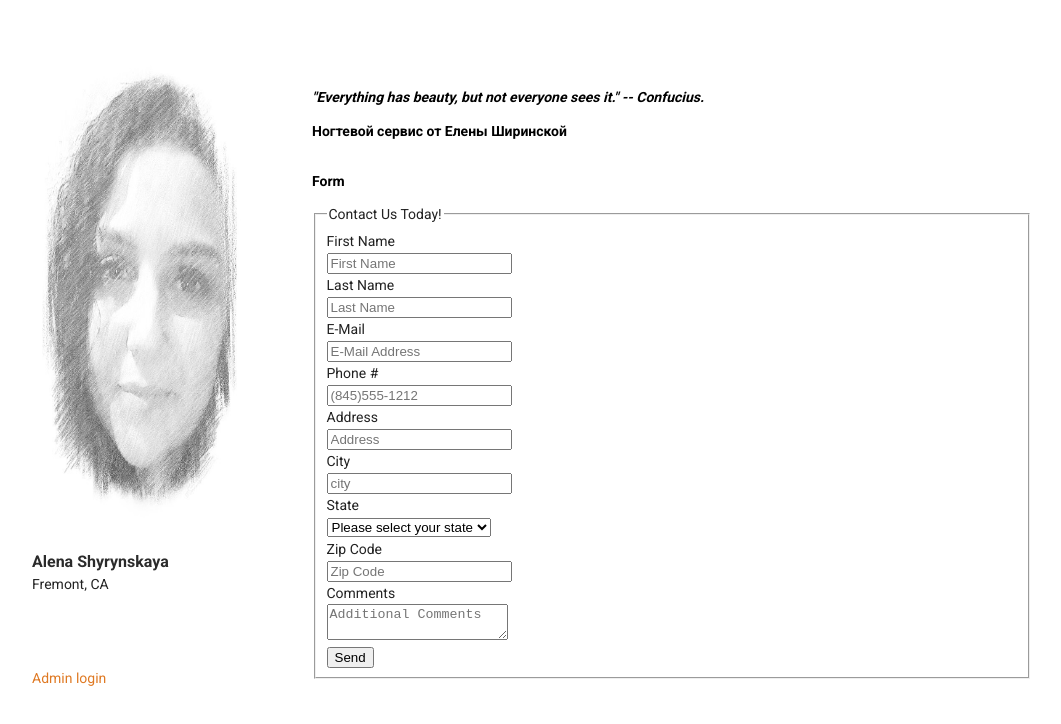
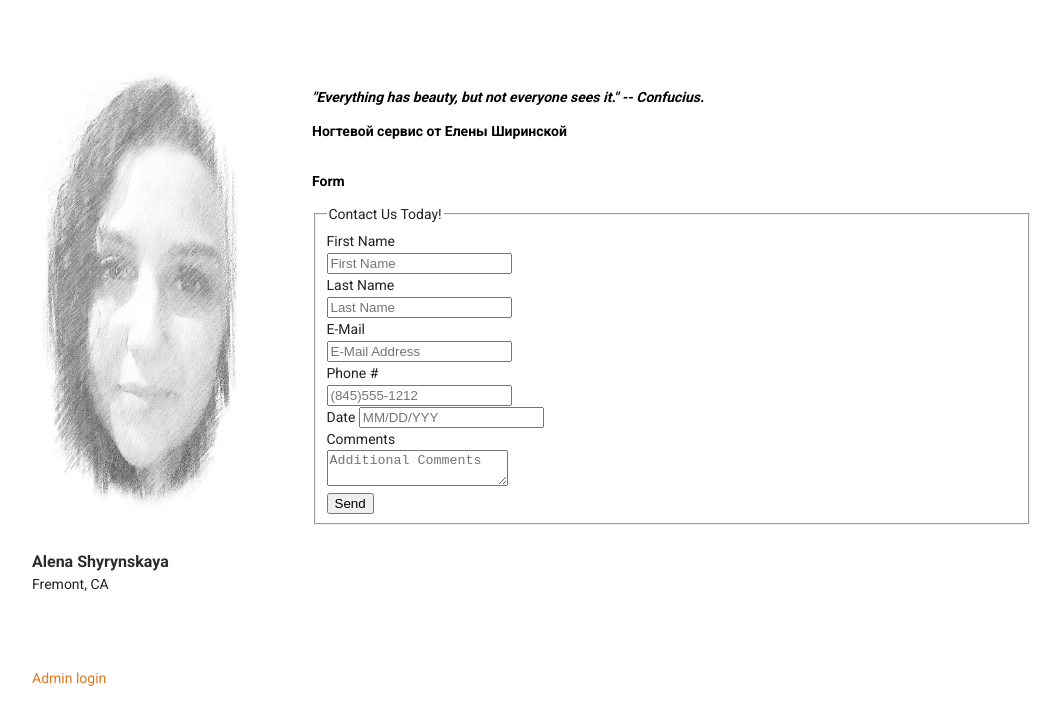
Before and after one commit to lenamanipedi/lenamanipedi.github.io, a plain HTML site: page index.html in a window 1280 px wide. Shown: the whole page, without its empty margins (108-1169 px from the left). Drawn offline with nearby package versions, Linux system fonts and the light colour scheme.

Commit message:
Update index.html

```diff
--- a/index.html
+++ b/index.html
@@ -130,103 +130,19 @@
 
 <!-- Text input-->
 
-<div class="form-group">
-  <label class="col-md-4 control-label">Address</label>
-    <div class="col-md-4 inputGroupContainer">
-    <div class="input-group">
-        <span class="input-group-addon"><i class="glyphicon glyphicon-home"></i></span>
-  <input name="address" placeholder="Address" class="form-control" type="text">
+<div class="bootstrap-iso">
+ <div class="container-fluid">
+  <div class="row">
+   <div class="col-md-6 col-sm-6 col-xs-12">
+  <div class="form-group"> <!-- Date input -->
+        <label class="control-label" for="date">Date</label>
+        <input class="form-control" id="date" name="date" placeholder="MM/DD/YYY" type="text"/>
+      </div>
+     <!-- Form code ends -->
+
     </div>
   </div>
-</div>
-
-<!-- Text input-->
-
-<div class="form-group">
-  <label class="col-md-4 control-label">City</label>
-    <div class="col-md-4 inputGroupContainer">
-    <div class="input-group">
-        <span class="input-group-addon"><i class="glyphicon glyphicon-home"></i></span>
-  <input name="city" placeholder="city" class="form-control"  type="text">
-    </div>
-  </div>
-</div>
-
-<!-- Select Basic -->
-
-<div class="form-group">
-  <label class="col-md-4 control-label">State</label>
-    <div class="col-md-4 selectContainer">
-    <div class="input-group">
-        <span class="input-group-addon"><i class="glyphicon glyphicon-list"></i></span>
-    <select name="state" class="form-control selectpicker" >
-      <option value=" " >Please select your state</option>
-      <option>Alabama</option>
-      <option>Alaska</option>
-      <option >Arizona</option>
-      <option >Arkansas</option>
-      <option >California</option>
-      <option >Colorado</option>
-      <option >Connecticut</option>
-      <option >Delaware</option>
-      <option >District of Columbia</option>
-      <option> Florida</option>
-      <option >Georgia</option>
-      <option >Hawaii</option>
-      <option >daho</option>
-      <option >Illinois</option>
-      <option >Indiana</option>
-      <option >Iowa</option>
-      <option> Kansas</option>
-      <option >Kentucky</option>
-      <option >Louisiana</option>
-      <option>Maine</option>
-      <option >Maryland</option>
-      <option> Mass</option>
-      <option >Michigan</option>
-      <option >Minnesota</option>
-      <option>Mississippi</option>
-      <option>Missouri</option>
-      <option>Montana</option>
-      <option>Nebraska</option>
-      <option>Nevada</option>
-      <option>New Hampshire</option>
-      <option>New Jersey</option>
-      <option>New Mexico</option>
-      <option>New York</option>
-      <option>North Carolina</option>
-      <option>North Dakota</option>
-      <option>Ohio</option>
-      <option>Oklahoma</option>
-      <option>Oregon</option>
-      <option>Pennsylvania</option>
-      <option>Rhode Island</option>
-      <option>South Carolina</option>
-      <option>South Dakota</option>
-      <option>Tennessee</option>
-      <option>Texas</option>
-      <option> Uttah</option>
-      <option>Vermont</option>
-      <option>Virginia</option>
-      <option >Washington</option>
-      <option >West Virginia</option>
-      <option>Wisconsin</option>
-      <option >Wyoming</option>
-    </select>
-  </div>
-</div>
-</div>
-
-<!-- Text input-->
-
-<div class="form-group">
-  <label class="col-md-4 control-label">Zip Code</label>
-    <div class="col-md-4 inputGroupContainer">
-    <div class="input-group">
-        <span class="input-group-addon"><i class="glyphicon glyphicon-home"></i></span>
-  <input name="zip" placeholder="Zip Code" class="form-control"  type="text">
-    </div>
-</div>
+ </div>
 </div>
 
 <!-- Text area -->
```
